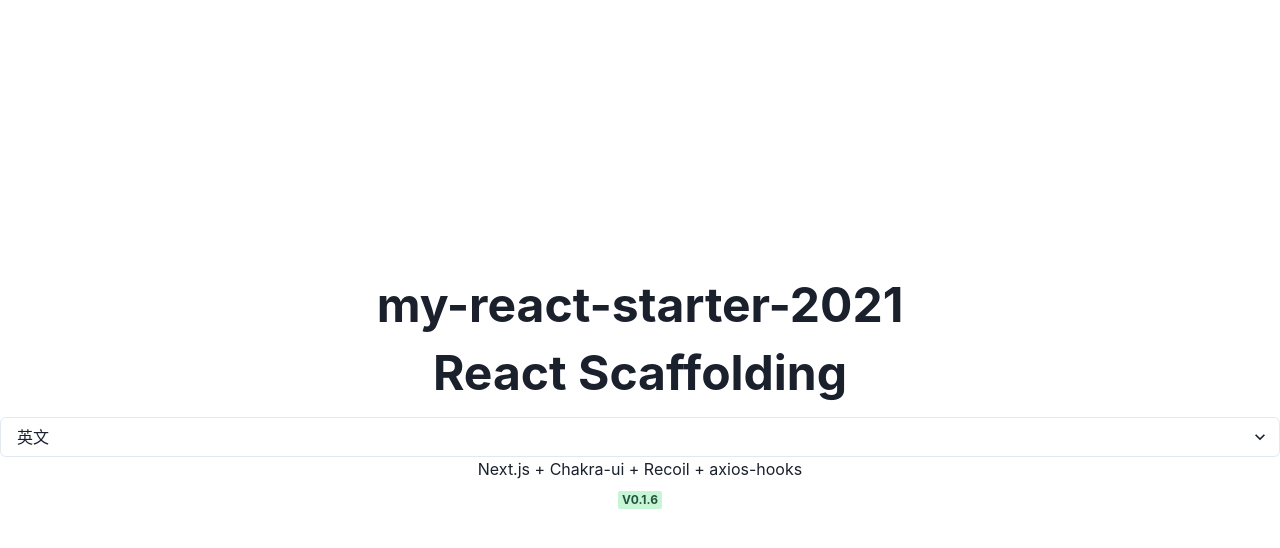
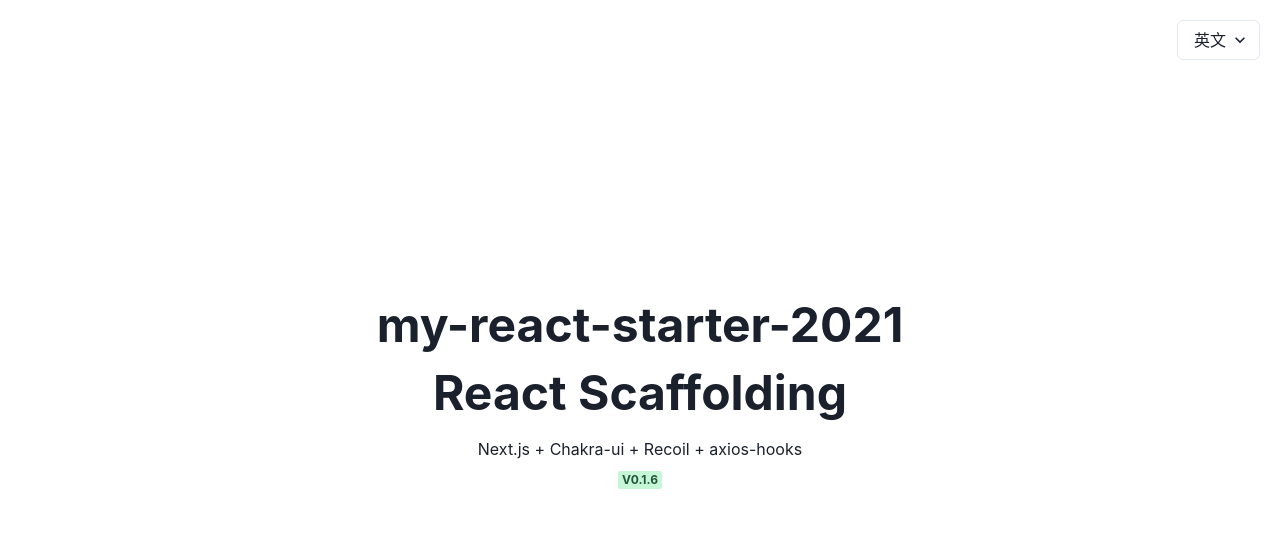
Before and after one commit to nshen/my-react-starter-2021, a Next.js app: page / in a window 1280 px wide. Shown: the top 548 px of the page. Built offline with nearby package versions, Linux system fonts and the light colour scheme.

Commit message:
fix: i18n problems whenbuild:static

```diff
--- a/i18n/Context.tsx
+++ b/i18n/Context.tsx
@@ -1,11 +1,10 @@
-import { useRouter } from "next/router";
-import React, { useContext, useState } from "react";
-import { defaultLocale, localeMap } from "./config";
+import React, { useContext, useState } from 'react';
+import { defaultLocale, localeMap } from './config';
 
 const I18nContext = React.createContext({
   t: localeMap[defaultLocale as keyof typeof localeMap],
   locale: defaultLocale,
-  setLocale: {} as React.Dispatch<React.SetStateAction<string | undefined>>,
+  setLocale: (locale: keyof typeof localeMap) => {},
 });
 
 interface Props {
@@ -13,8 +12,7 @@
 }
 
 export const I18nProvider = ({ children }: Props) => {
-  const router = useRouter();
-  const [locale, setLocale] = useState(router.locale);
+  const [locale, setLocale] = useState(defaultLocale);
   if (locale && localeMap[locale as keyof typeof localeMap]) {
     return (
       <I18nContext.Provider
--- a/i18n/config.ts
+++ b/i18n/config.ts
@@ -1,9 +1,14 @@
-import nextConfig from "../next.config";
-import en from "./locales/en-US";
-import zh from "./locales/zh-CN";
+import en from './locales/en-US';
+import zh from './locales/zh-CN';
 
-// 复用 next.config.js 的配置
-export const defaultLocale = nextConfig.i18n.defaultLocale;
+// 类似 next.config.js 的配置
+const i18n = {
+  localeDetection: false,
+  locales: ['zh-CN', 'en-US'],
+  defaultLocale: 'en-US',
+};
+
+export const defaultLocale = i18n.defaultLocale;
 
 /****************************************************
  * 配置语言映射
@@ -11,6 +16,6 @@
  * value 为对应的语言配置
  ****************************************************/
 export const localeMap = {
-  "en-US": en,
-  "zh-CN": zh,
+  'en-US': en,
+  'zh-CN': zh,
 };
--- a/next.config.js
+++ b/next.config.js
@@ -1,8 +1,3 @@
 module.exports = {
   reactStrictMode: true,
-  i18n: {
-    localeDetection: false,
-    locales: ["zh-CN", "en-US"],
-    defaultLocale: "en-US",
-  },
 };
--- a/pages/index.tsx
+++ b/pages/index.tsx
@@ -2,6 +2,7 @@
 import fs from 'fs';
 import React from 'react';
 import MotionBadge from '../buildin-components/MotionBadge';
+import { localeMap } from '../i18n/config';
 import { useI18n } from '../i18n/Context';
 
 const Home = (pkg: any) => {
@@ -22,20 +23,24 @@
       <Heading as="h1" pb="5" size="2xl">
         {t.name}
       </Heading>
+      <Text pb="5" color="">
+        {pkg.description}
+      </Text>
+      {/* 动画演示 */}
+      <MotionBadge>{'v' + pkg.version}</MotionBadge>
       <Select
+        position="absolute"
+        top="20px"
+        right="20px"
         value={locale}
+        width="fit-content"
         onChange={(e) => {
-          setLocale(e.target.value);
+          setLocale(e.target.value as keyof typeof localeMap);
         }}
       >
         <option value="en-US">英文</option>
         <option value="zh-CN">中文</option>
       </Select>
-      <Text pb="5" color="">
-        {pkg.description}
-      </Text>
-      {/* 动画演示 */}
-      <MotionBadge>{'v' + pkg.version}</MotionBadge>
     </Flex>
   );
 };
```
